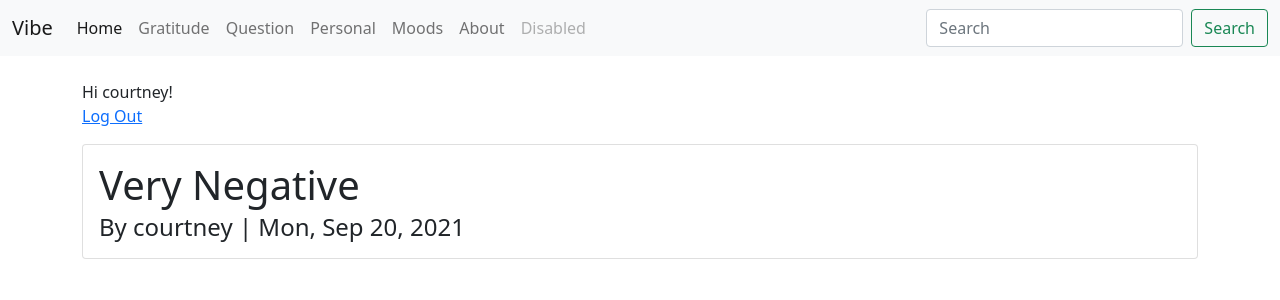
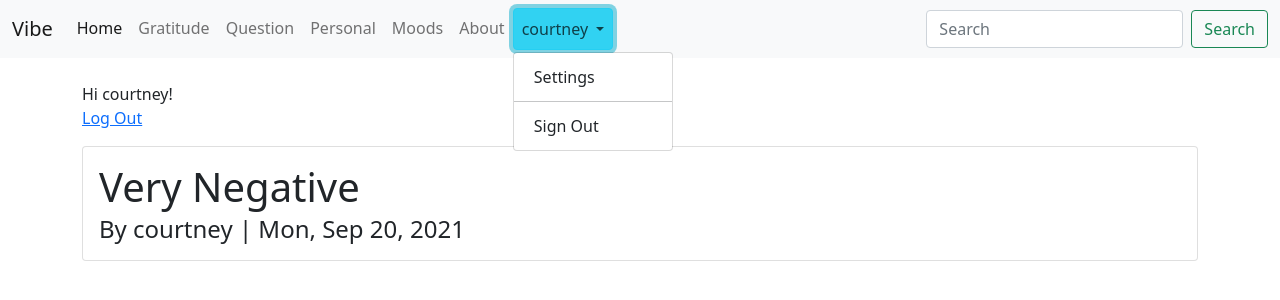
Before and after one commit to NewVibeMedia/vibe, a Django app: page /moods/10 in a window 1280 px wide, after a click on "courtney". Shown: the top 300 px of the page. Run offline with Django 3.2, Linux system fonts and the light colour scheme; a user stored in the database is signed in; data comes from the database, SQL or seed files in the repository.

Commit message:
Login in navbar

```diff
--- a/templates/base.html
+++ b/templates/base.html
@@ -5,9 +5,12 @@
     <meta http-equiv="x-ua-compatible" content="ie=edge">
     <meta name="viewport" content="width=device-width, initial-scale=1, shrink-to-fit=no">
     {% load static %}
-  <link rel="stylesheet" type="text/css" href="{% static 'post/main.css' %}" />
-    <link href="https://cdn.jsdelivr.net/npm/bootstrap@5.1.1/dist/css/bootstrap.min.css" rel="stylesheet" integrity="sha384-F3w7mX95PdgyTmZZMECAngseQB83DfGTowi0iMjiWaeVhAn4FJkqJByhZMI3AhiU" crossorigin="anonymous">
-    <script src="https://cdn.jsdelivr.net/npm/bootstrap@5.1.1/dist/js/bootstrap.bundle.min.js" integrity="sha384-/bQdsTh/da6pkI1MST/rWKFNjaCP5gBSY4sEBT38Q/9RBh9AH40zEOg7Hlq2THRZ" crossorigin="anonymous"></script>
+    <link rel="stylesheet" type="text/css" href="{% static 'post/main.css' %}"/>
+    <link href="https://cdn.jsdelivr.net/npm/bootstrap@5.1.1/dist/css/bootstrap.min.css" rel="stylesheet"
+          integrity="sha384-F3w7mX95PdgyTmZZMECAngseQB83DfGTowi0iMjiWaeVhAn4FJkqJByhZMI3AhiU" crossorigin="anonymous">
+    <script src="https://cdn.jsdelivr.net/npm/bootstrap@5.1.1/dist/js/bootstrap.bundle.min.js"
+            integrity="sha384-/bQdsTh/da6pkI1MST/rWKFNjaCP5gBSY4sEBT38Q/9RBh9AH40zEOg7Hlq2THRZ"
+            crossorigin="anonymous"></script>
 
     {% if title %}
         <title>My Diary- {{ title }}</title>
@@ -21,7 +24,8 @@
 <nav class="navbar navbar-expand-lg navbar-light bg-light">
     <div class="container-fluid">
         <a class="navbar-brand" href="#">Vibe</a>
-    <button class="navbar-toggler" type="button" data-bs-toggle="collapse" data-bs-target="#navbarSupportedContent" aria-controls="navbarSupportedContent" aria-expanded="false" aria-label="Toggle navigation">
+        <button class="navbar-toggler" type="button" data-bs-toggle="collapse" data-bs-target="#navbarSupportedContent"
+                aria-controls="navbarSupportedContent" aria-expanded="false" aria-label="Toggle navigation">
             <span class="navbar-toggler-icon"></span>
         </button>
         <div class="collapse navbar-collapse" id="navbarSupportedContent">
@@ -44,9 +48,31 @@
                 <li class="nav-item">
                     <a class="nav-link" href="/about">About</a>
                 </li>
+                {% if user.is_authenticated %}
+
+                    <li class="nav-item dropdown">
+                        <a class="nav-link dropdown-toggle btn btn-info " href="#" id="profile_dropdown" role="button"
+                           data-bs-toggle="dropdown" aria-expanded="false">
+                            <i class="fa fa-user"></i>
+                            {{ user.username }}
+                        </a>
+                        <ul class="dropdown-menu" aria-labelledby="navbarDropdown">
+                            <li><a class="dropdown-item" href="#"><label class="dropdown-menu-icon"></label> <i
+                                    class="fa fa-unlock" aria-hidden="true"></i> Settings </a>
+
+                            <li>
+                                <hr class="dropdown-divider">
+                            </li>
+                            <li><a class="dropdown-item" href="{% url 'logout' %}" id="logout-link"><label
+                                    class="dropdown-menu-icon"><i class="fa fa-sign-out-alt"
+                                                                  aria-hidden="true"></i></label> Sign Out </a></li>
+                        </ul>
+                    </li>
+                {% else %}
                     <li class="nav-item">
-          <a class="nav-link disabled">Disabled</a>
+                        <a class="nav-link" href="{% url 'login' %}">Login</a>
                     </li>
+                {% endif %}
             </ul>
             <form class="d-flex">
                 <input class="form-control me-2" type="search" placeholder="Search" aria-label="Search">
```
Lines whose indentation alone changed are shown as unchanged.
